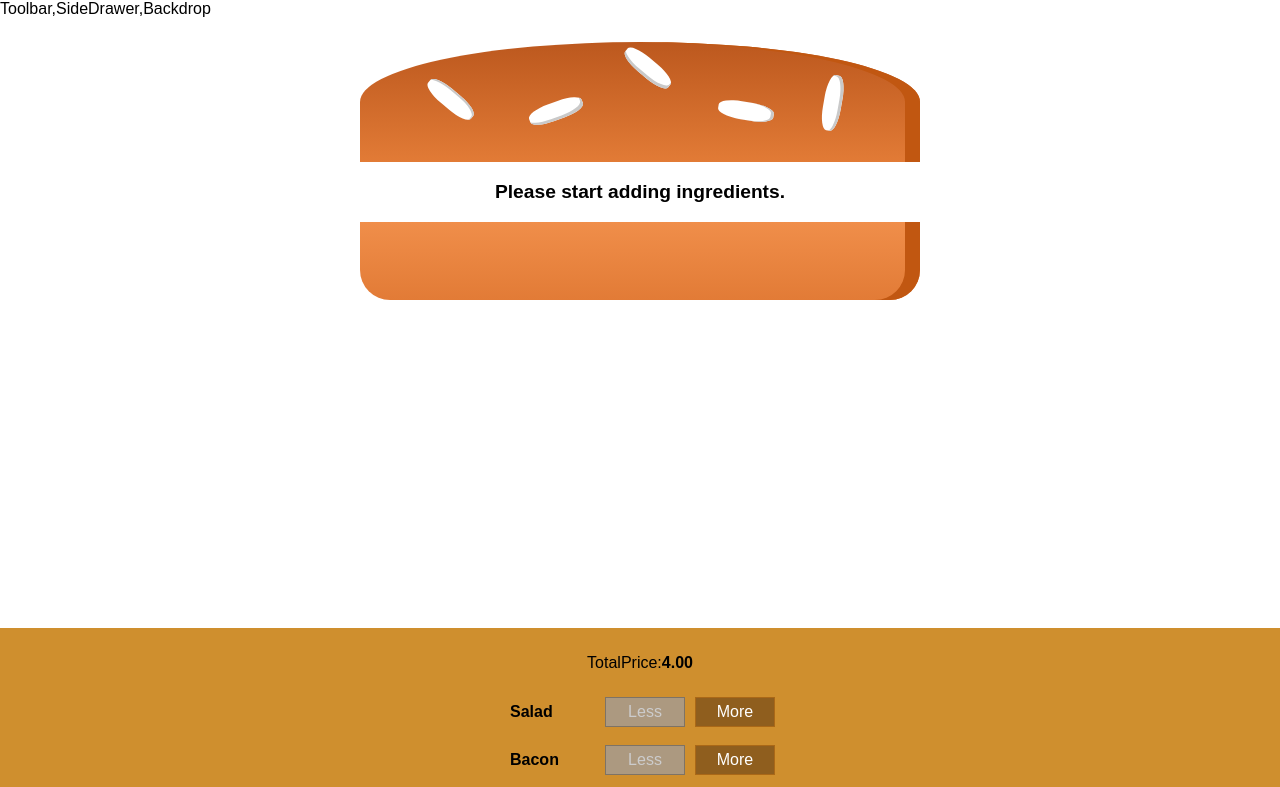
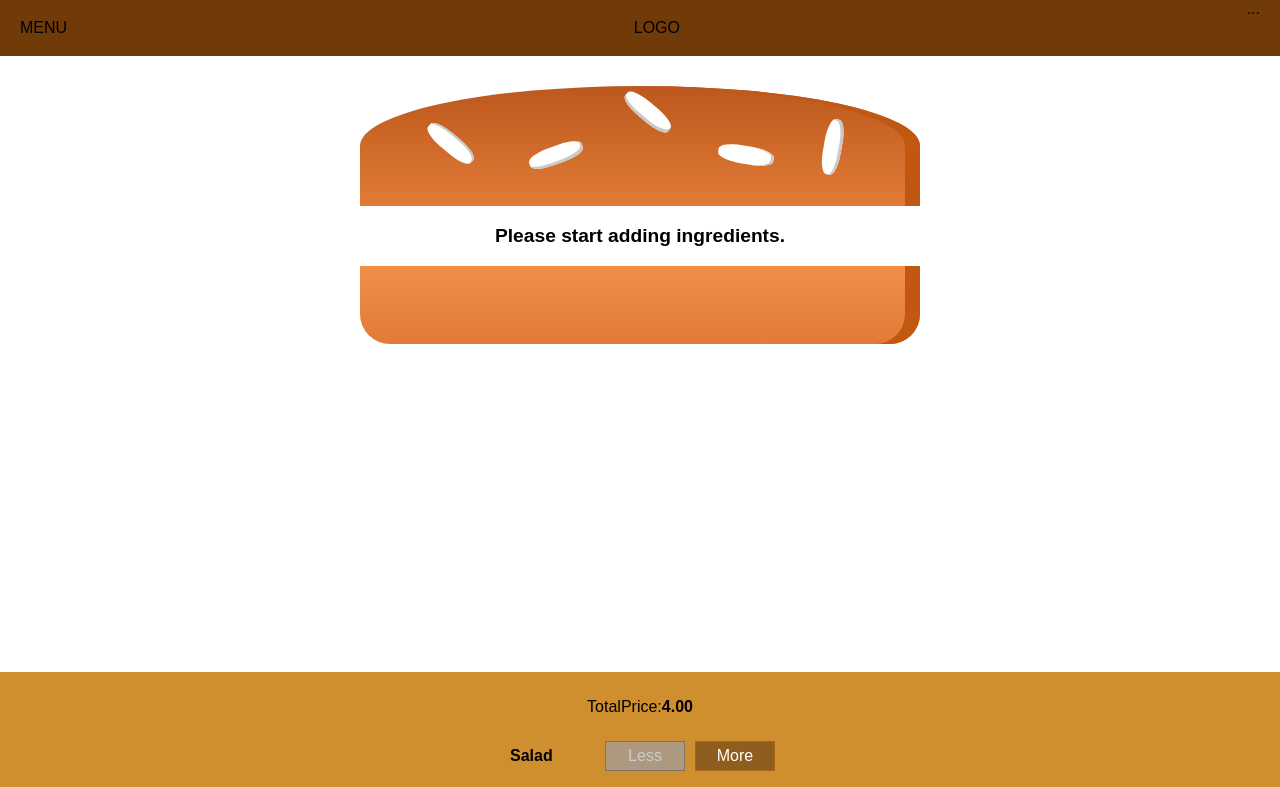
Before and after one commit to sachdeva2008/burger-app, a React app: page / in a window 1280 px wide. Shown: the top 787 px of the page. Built offline with nearby package versions, Linux system fonts and the light colour scheme.

Commit message:
added code for toolbar

```diff
--- a/src/components/Layout/Layout.css
+++ b/src/components/Layout/Layout.css
@@ -1,3 +1,3 @@
 .Content{
-  margin-top: 10px;
+  margin-top: 72px;
 }
--- a/src/components/Layout/Layout.js
+++ b/src/components/Layout/Layout.js
@@ -4,9 +4,11 @@
 
 import classes from './Layout.css';
 
+import Toolbar  from '../Navigation/Toolbar/Toolbar';
+
 const layout = (props) => (
   <Aux>
-    <div>Toolbar,SideDrawer,Backdrop</div>
+    <Toolbar/>
     <main className={classes.Content}>
       {props.children}
     </main>
--- /dev/null
+++ b/src/components/Navigation/Toolbar/Toolbar.css
@@ -0,0 +1,28 @@
+.Toolbar {
+    height: 56px;
+    width: 100%;
+    position: fixed;
+    top: 0;
+    left: 0;
+    background-color: #703B09;
+    display: flex;
+    justify-content: space-between;
+    align-items: center;
+    padding: 0 20px;
+    box-sizing: border-box;
+    z-index: 90;
+}
+
+.Toolbar nav {
+    height: 100%;
+}
+
+.Logo {
+    height: 80%;
+}
+
+@media (max-width: 499px) {
+    .DesktopOnly {
+        display: none;
+    }
+}
--- /dev/null
+++ b/src/components/Navigation/Toolbar/Toolbar.js
@@ -0,0 +1,17 @@
+import React from 'react';
+
+import classes from './Toolbar.css';
+
+const Toolbar = (props) => {
+  return(
+  <header className={classes.Toolbar}>
+    <div>MENU</div>
+    <div>LOGO</div>
+    <nav>
+      ...
+    </nav>
+  </header>
+  );
+}
+
+export default Toolbar;
```
